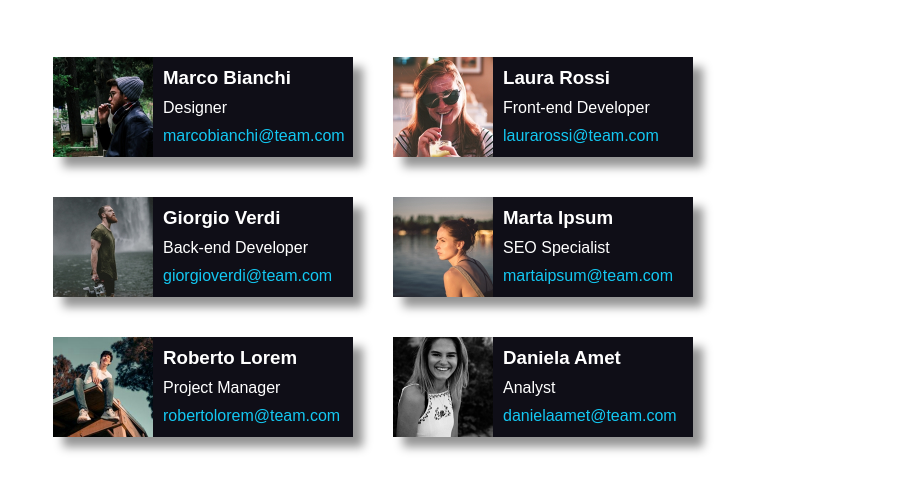
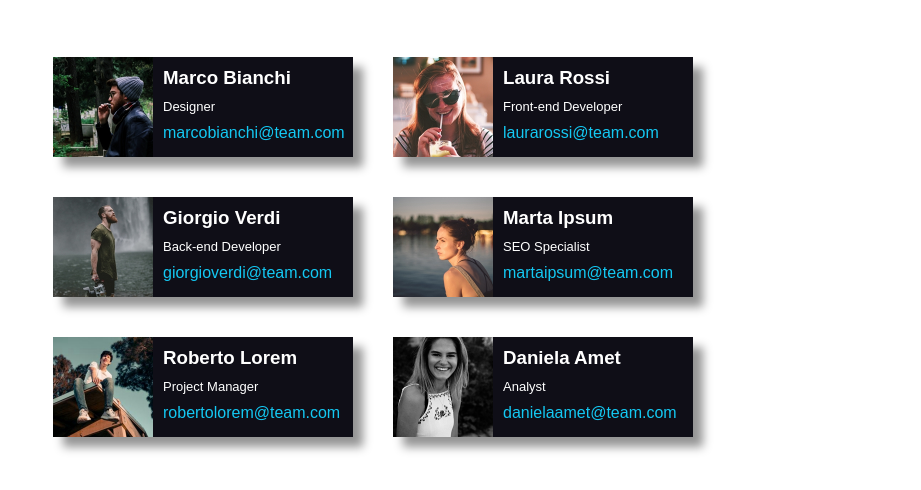
Before and after one commit to TommasoPezzola231/html-css-float-cards, a plain HTML site: page index.html in a window 1280 px wide. Shown: the part 156-646 px from the top of the page, without its empty margins (179-1100 px from the left). Drawn offline with Linux system fonts and the light colour scheme.

Commit message:
style:(main) add clearfix

```diff
--- a/css/style.css
+++ b/css/style.css
@@ -27,6 +27,12 @@ main {
     padding: 20px;
 }
 
+main::after {
+    content: "";
+    display: table;
+    clear: both;
+}
+
 section {
     height: 100px;
     width: 300px;
@@ -49,10 +55,13 @@ section > img {
 section > h3 {
     padding-top: 10px;
     margin-bottom: 10px;
+    font-weight: 800;
 }
 
 section > p {
     margin: 10px 0;
+    font-size: 13px;
+    font-weight: 400;
 }
 
 section > a {
```
